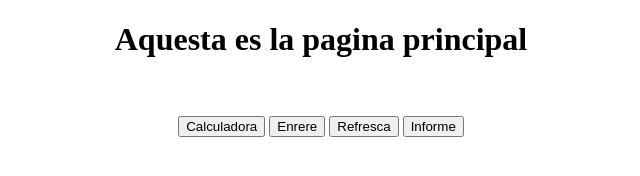
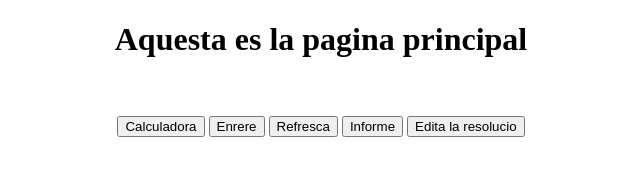
Before and after one commit to edujavascript/calculadoraEdu, a plain HTML site: page index.html in a window 1280 px wide. Shown: the whole page, without its empty margins (319-959 px from the left). Drawn offline with Linux system fonts and the light colour scheme.

Commit message:
Add files via upload

```diff
--- a/index.html
+++ b/index.html
@@ -12,6 +12,7 @@
 			<button onclick="history.back()" >Enrere</button>
 			<button onclick="history.go()" >Refresca</button>
 			<button onclick="window.location.href='informe.html'" >Informe</button>
+			<button onclick="window.location.href='resolucio.html'" >Edita la resolucio</button>
 		</div>
 	</body>
 </html>
```
